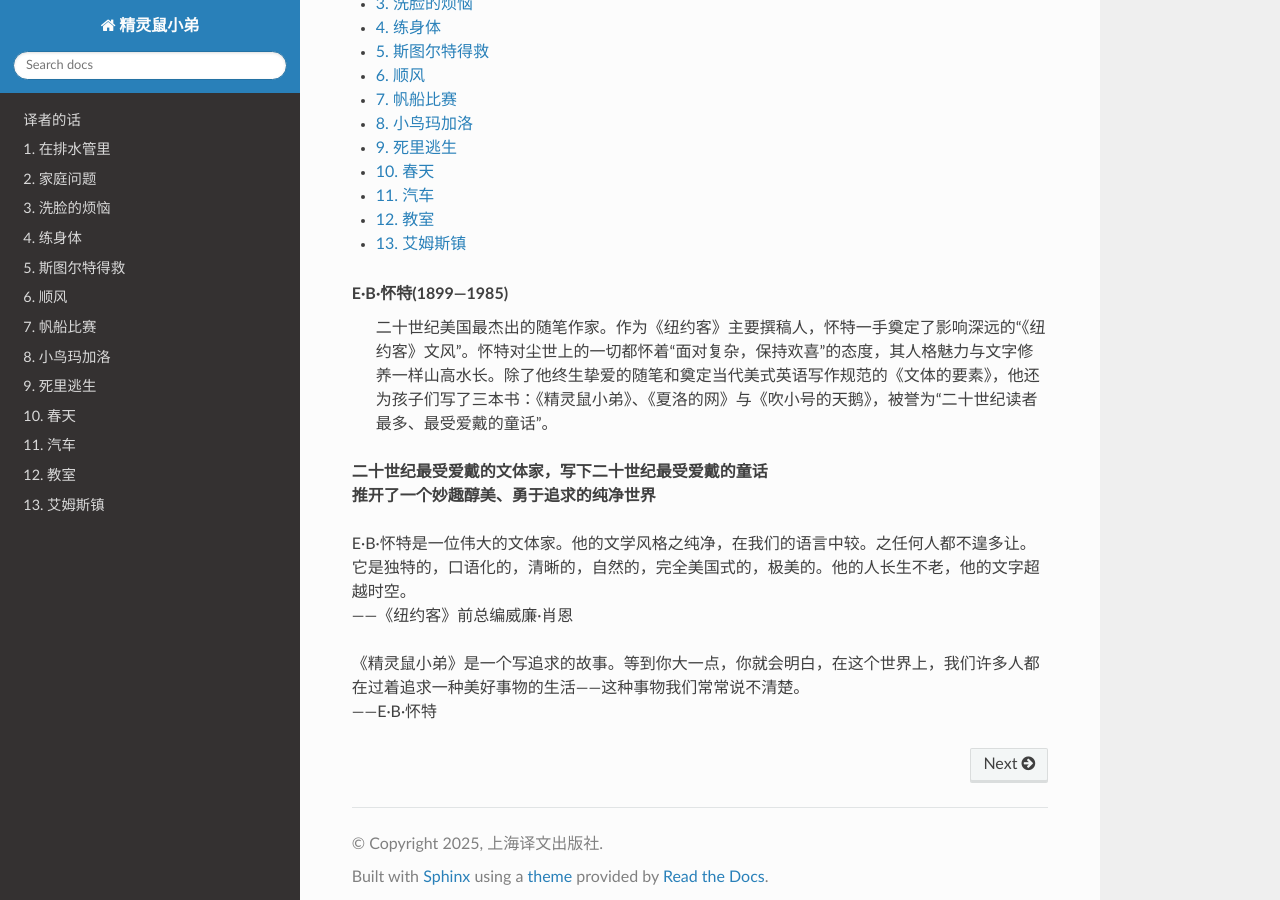
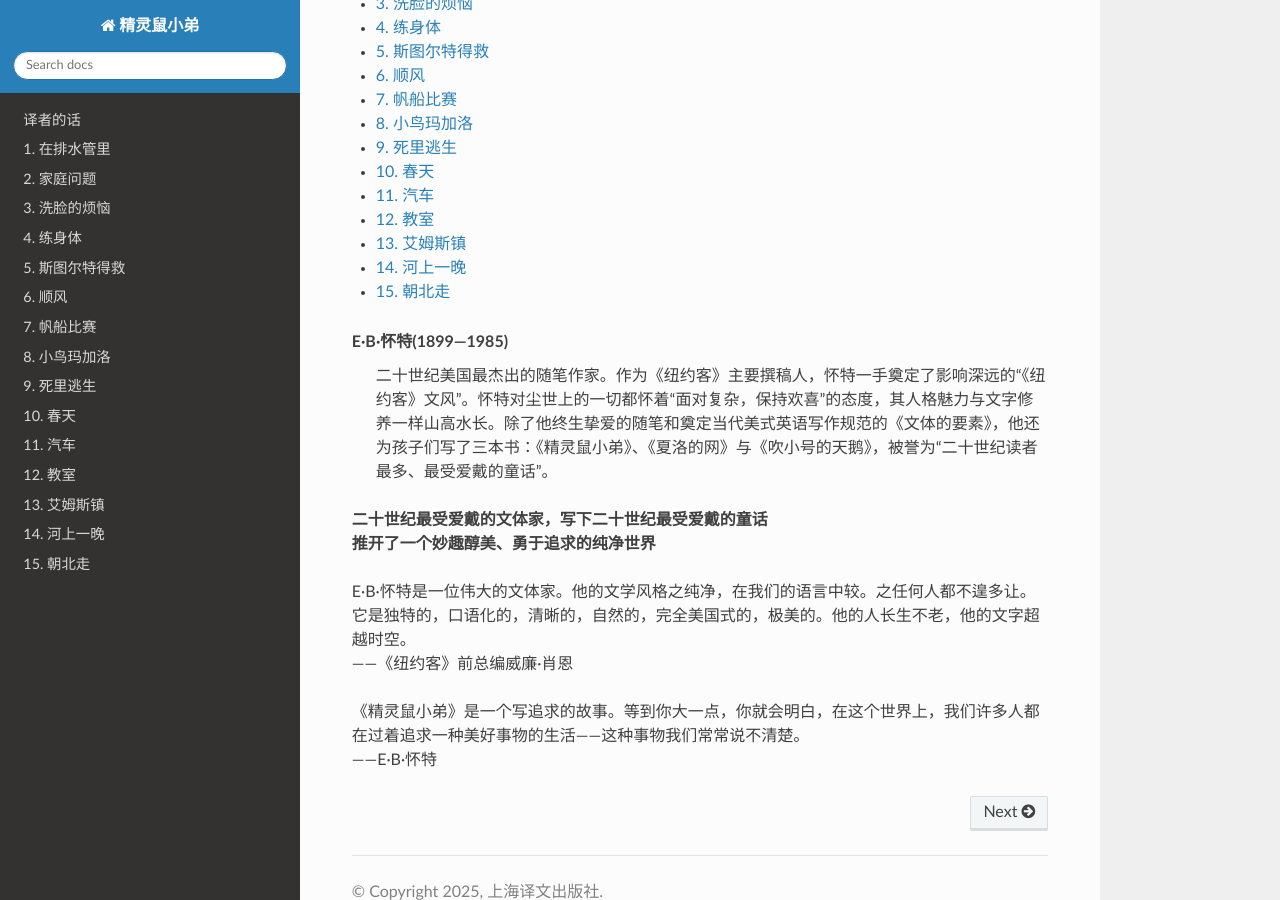
Before and after one commit to Jason2013/stuart-little-cn, a Sphinx documentation site: the page built from docs/source/index.rst, in a window 1280 px wide and 900 px high, scrolled down 440 px. Built offline with Sphinx 7.4.7 and the Read the Docs theme 3.1.0, drawn with Linux system fonts in a browser that asks for light colours; some of the changed lines change nothing that is shown.

Commit message:
Add chapter 14 and 15.

```diff
--- /dev/null
+++ b/docs/source/14.rst
@@ -0,0 +1,86 @@
+河上一晚
+========
+
+斯图尔特来到他的河边营地，又是累，又是热。他把小划子放在水上，看到它漏得厉害，感到很难过。桦树皮在船尾的地方用一根带子扎起来，水从缝里流进来了。几秒钟工夫，半只小划子已经都是水。
+
+“该死！”斯图尔特说。“我给骗了。”他花了七角六分钱要买一只真正的印第安人桦树皮小划子，结果它是漏水的。
+
+“该死，该死，该死，”他嘟囔着。
+
+接着他舀干小划子里的水，把它拉上岸来修理。他知道他不能带哈丽特出来坐一只漏船——她不会喜欢
+
+这样的。他尽管很累，还是爬上一棵云杉树，找到一些云杉树脂汁。他用它们来堵住裂缝，补了漏。即使这样，这小划子还是变成了一只古怪的小船。要不是斯图尔特有丰富的航海经验，他会有大麻烦的。尽管只是个纪念品，但这是一只摇摇晃晃的船。斯图尔特把石头从岸上搬到水边，用一块又一块石头来稳定小划子，直到它浮得平稳为止。他还做了一张靠背，这样，哈丽特可以往后靠，如果高兴，还可以把手指插在水里玩水。他而且做了一个垫子，用一块干净手绢包上一些青苔扎起来。接着他去拿船桨来练习划船。
+
+他很生气，竟然只能用纸羹匙来当船桨用，但是他算定，这件事他也没有别的办法了。他不知道哈丽特是不是会注意到，他的船桨实际上只是吃冰淇淋用的匙子。
+
+一个下午斯图尔特都花在小划子上，校正压船的石头，填补裂缝，为了明天让这小划子像模像样。除了他跟哈丽特的约会，他什么也顾不上想。吃晚饭时候，他拿起他的斧子，砍倒了一棵蒲公英，打开一罐辣味火腿，就这样吃火腿和喝蒲公英汁，简单地吃了一顿晚饭。吃完晚饭，他用一棵蕨草支撑着自己，敲出一点云杉树脂汁来嚼，云杉树脂汁可以做口香糖嘛。他就这样躺在河边，一面遐想，一面嚼他的“口香糖”。在他的想像中，他想到明天和哈丽特一起游河的每一个细节。眼睛闭上，他好像清楚地看到整个过程她沿着小路走到河边来是什么样子，在暮色中小河将
+
+是何等安静，拉到岸上的小划子看上去有多么可爱。在想像中，他经历了他们俩一起度过这个晚上的每一分钟。他们将把小划子划到上游一大片睡莲叶子那里去。他请哈丽特踏上那片叶子坐一会儿。斯图尔特计划好在外衣里穿上游泳裤，这样，他就可以脱掉外面的衣服，从这片叶子跳到清凉的河中去游泳。他要游狗爬式，绕着睡莲叶子游来游去，而哈丽特在睡莲叶子上看着，赞美他的游泳本领。（想到这里，他嘴里的“口香糖”嚼得就加快了。)
+
+斯图尔特忽然张开眼睛坐起来。他想起了那封寄出的信，他不知道它是不是给送去了。它当然是封小得少见的信，也许会在信箱里没给看到。一想到这一点，他不由得担惊受怕。可是很快他又让他的思路回到河上，当他躺在那里的时候，一只三声夜鹰在对岸鸣唱起来，夜色笼罩大地，斯图尔特睡着了。
+
+第二天天亮时满天是云。斯图尔特得到村里去给汽车加油，因此他把小划子藏在一些树叶底下，牢牢拴在一块石头上，然后去办他的事，心里仍旧想着哈丽特，只希望这一天天气好一些。天看上去要下雨。
+
+斯图尔特从村里回来，头有点痛，他希望五点钟以前会好些。他觉得十分兴奋，因为他以前还从来没有带一位姑娘一起坐过小划子。他一个下午在帐篷里躺着，又试穿一件件衬衫，看哪一件穿上最好看，又梳他的胡子。一件干净衬衫刚穿上，他就发现它在膈肢窝底下是湿的，这是由于紧张得出汗的缘故，这一来他又只好换一件干的。他两点钟穿上第一件干净衬衫，三点钟穿上第二件干净衬衫，四点一刻穿上第三件干净衬衫。这样花去了大半个下午。等到五点钟越
+
+来越近，斯图尔特更是越来越紧张。他不住地低头看手表，抬头看小路，梳头发，自言自语，坐立不安。天已经转冷，斯图尔特几乎断定这就要下雨。他无法想像，万一就在哈丽特·艾姆斯露脸，要乘小划子的时候下起雨来，他可怎么办。
+
+最后五点钟到了。斯图尔特听见有人顺着小路走来。是哈丽特。她接受了他的邀请。斯图尔特一屁股坐下来，背靠一个树墩，想装出无所谓的样子，好像他一向跟姑娘们出来惯了。他一直等到哈丽特离他只有几英尺，这才站起来。
+
+“你好，”他说，尽量让他的声音不发抖。
+
+“你是利特尔先生吗？”哈丽特问道。
+
+“是的，”斯图尔特说。“谢谢你到这里来。”
+
+“我也谢谢你请我来，”哈丽特回答。她穿一件白色羊毛套衫、一条花呢裙子、一双白色羊毛短袜、一双运动鞋。她的头发用一条颜色鲜艳的头巾包住，斯图尔特注意到，她手里拿着一包薄荷糖。
+
+“没什么，很高兴这样做，”斯图尔特说。“我只希望我们有更好的天气。看上去不大好，你不觉得吗？”斯图尔特拼命要使他的话听上去有英国人的口音。
+
+哈丽特抬头看看天空，点点头。“噢，得了，”她说，“天要下雨总是要下的。”
+
+“一点不错，”斯图尔特重复她的话，“天要下雨总是要下的。我的小划子在岸上不远的地方。我可以扶你过小路上那些不平的地方吗？”斯图尔特天生是只有礼貌的老鼠，可哈丽特说她不需要任何帮忙。她是个灵活的姑娘，一点没有会绊跤或者摔倒的样子。斯图尔特带路到他藏起小划子的地方，哈丽特跟在后面，但等他们来到那个地点，斯图尔特一下子吓坏了——
+
+他发现那小划子不在那里，它已经无影无踪。
+
+斯图尔特的心沉了下去。他觉得想哭。
+
+“小划子不见了，”他哼哼说。
+
+接着他发疯似的在岸上跑上跑下，到处寻找。哈丽特也跟他一起找。过了一会儿，他们终于把小划子找到了——可它已经变成一堆破烂。有人玩过它。一条很长的粗绳子拴着它的一头。压船的石头没有了。垫子没有了。靠背没有了。堵裂缝的云杉树脂汁脱落了。到处是泥巴，有一把船桨已经扭得弯弯曲曲。就是一堆破烂。就像一只桦树皮小划子让大孩子们玩完以后的样子。
+
+斯图尔特心碎了。他不知道怎么办好。他在一根树枝上坐下来，双手抱着头。“噢，唉呀，”他说个不停，“噢，唉呀，哦唷！”
+
+“出什么事了？”哈丽特问。
+
+“艾姆斯小姐，”斯图尔特声音发抖地说，“我向你保证，一切事情我本来安排得妥妥帖帖的——一切事情。可现在瞧！”
+
+哈丽特打算把小划子装好，还是到河上去玩，可是斯图尔特一听这个主意简直受不了。
+
+“没有用，”他伤心地说，“不会跟原来一样了。”“跟什么原来一样？”哈丽特问。
+
+“跟我昨天设想的样子一样。这些事情我怕女人是没有办法明白的。你看那根绳子！它扎得那么紧，我永生永世也解它不下来！”
+
+“那么，”哈丽特建议，“我们就不能让它漂在水上，跟在我们后面吗？”
+
+斯图尔特绝望地看着她。“你看见过印第安人在平静的河上划小划子，船尾有拖着一根粗绳子的吗？”他问道。
+
+“我们可以装作在钓鱼，”哈丽特说，她不理解有人为了船的事那么烦恼。
+
+“我不想装作我在钓鱼，”斯图尔特绝望地叫道。“再说，你看那些泥巴！看看它们！”他现在已经是在急叫了。
+
+哈丽特在树枝上斯图尔特的身边坐下来。她递给他一片薄荷糖，但是他摇摇头。
+
+“那好吧，”她说，“开始下雨了，我想，如果你不带我去划小划子，我还是快点走好。我不明白你为什么要坐在这里愁眉苦脸的。你愿意上我家去吗？吃完晚饭，你可以带我去乡村俱乐部跳舞。这样可能让你快活起来。”
+
+“不，谢谢你，”斯图尔特回答说。“我不会跳舞。再说，我打算明天早晨一早出发。到天亮时候，我可能已经在路上了。”
+
+“下雨你打算在外面睡觉吗 ?^(&#39;&#39;) 哈丽特问他。
+
+“当然，”斯图尔特说。“我可以爬到小划子底下去。”
+
+哈丽特耸耸肩。“那么，”她说，“再见了，利特尔先生。”
+
+“再见，艾姆斯小姐，”斯图尔特说。“我很抱歉，我们在河边的傍晚不得不这样结束。”
+
+“我也是，”哈丽特说。她顺着湿漉漉的小路朝特莱西街走掉，留下斯图尔特单独和他破碎的梦以及他破碎的小划子在一起。
--- /dev/null
+++ b/docs/source/15.rst
@@ -0,0 +1,84 @@
+朝北走
+======
+
+那天夜里，斯图尔特睡在小划子底下。
+
+他四点钟醒来，看见雨已经停了。天亮以后会是个大好天。头顶树枝上的小鸟已经在活动，发出清亮的声音。每只鸟飞过去，斯图尔特都要看看它是不是玛加洛。
+
+在城郊他找到了一个加油站，停下来给汽车加上些汽油。
+
+“请来五······”斯图尔特对加油站那人说。
+
+那人惊讶地看着这辆一丁点儿大的小汽车。
+
+“五什么？”他问道。
+
+“五滴，”斯图尔特说。
+
+可是那人摇摇头，说他不能卖那么一点儿汽油。
+
+“为什么不能呢？”斯图尔特问道。“你要的是钱，我要的是汽油。我们为什么不能商量商量，想出个办法呢？”
+
+加油站那人进屋拿出来一个滴药水用的滴管。斯图尔特旋开汽车油箱的盖子，那人滴进五滴汽油。
+
+“我以前还从来没有做过这样的事，”那人说。
+
+“还是看着点汽油吧，”斯图尔特说。
+
+汽车检查过，钱也付了以后，斯图尔特上车开动发动机，把车开到公路上。天空越来越亮，一路过去，晨雾透进了最早的亮光。村子还在睡梦中，斯图尔特的汽车平稳地呼呼开走。斯图尔特觉得精力恢复了，很高兴又上了路。
+
+到了离城半英里的地方，公路岔开了。一条路向西，一条路向北。斯图尔特把车开到朝北走的那条路一边，下车来看看情况。让他奇怪的是，他发现有一个人坐在沟里，背靠着一个路标。那人腿上戴着靴刺，腰间围了一条粗皮带。斯图尔特明白，这一定是个电
+
+话公司的修理工人。
+
+“你早，”斯图尔特用友好的口气说。那修理工人把一只手举到头上打了个招呼。斯图尔特走到沟里，坐到他身边，深深吸一口甜甜的新鲜空气。“接下来是个大晴天，”他观察着说。
+
+“没错，”修理工人同意他的话，“是个大晴天。我这就要爬我的电线杆了。”
+
+“我祝愿你天气好，抓得紧，”斯图尔特说。“我说，你在你那些电线杆顶上看见什么鸟吗？”
+
+“是的，我看见的鸟可多了，”修理工人说。
+
+“那好，如果你碰巧看见一只鸟叫玛加洛的，”斯
+
+图尔特说，“如果你能写几个字给我，我将感激不尽。这是我的名片。”
+
+“请说说这鸟的模样吧，”修理工人拿出记事本和铅笔说。
+
+“棕色，”斯图尔特说。“棕色，胸口有一道黄条纹。”
+
+“知道它是哪里来的吗？”那人问。
+
+“它来自曾经长满高高麦子的田野；它来自长满浓密的蕨草和蓟草的牧场；它来自长满绣绒菊的溪谷；它爱吹口哨。”
+
+那修理工人把这些全扼要记下来了。“田野······麦子······牧场，蕨草和蓟草，溪谷，绣绒菊。喜欢吹口哨。”接着他把本子放回衣兜，把斯图尔特的名片插进他的皮夹子。“我会注意看的，”他答应说。
+
+斯图尔特谢过他。他们又默默坐了一会儿。接下来那人开了口。
+
+“你朝哪个方向走？”他问道。
+
+“朝北，”斯图尔特说。
+
+“朝北走好，”修理工人说。“我一向喜欢朝北走。当然，西南也是好方向。”
+
+“对，我想也是，”斯图尔特沉思着说。
+
+“还有东边，”修理工人说下去。“有一回我朝东走，碰到了一件有趣的事。你要我把这件事讲给你听吗？”“不了，谢谢，”斯图尔特说。
+
+修理工人似乎很失望，不过他还是说下去。“关于北边也有些东西，”他说，“这些东西使它和所有其他方向不同。一个人朝北走，依我看是一点不错的。”
+
+“我也就是这么看，”斯图尔特说。“我很希望，从现在起我将一直朝北走，直到我的生命结束。”
+
+“一个人会碰到比那更糟糕的事情，”修理工人说。
+
+“是的，我知道，”斯图尔特回答。
+
+“随着一根坏了的电话线朝北走，我曾经到过一些很奇怪的地方，”修理工人说下去。“一些沼泽长着雪松，乌龟在木块上等待，但又不等待着什么东西；一些田地被歪斜的篱笆围住，篱笆一动不动地立久了，都毁坏了；果园老得都忘掉农场房子原先在哪里。在北方，我曾经在蔓生着蕨草和桧树的牧场吃过饭，它们全在美丽的天空下，清风徐来。我的工作曾经让我在冬夜里到云杉林中，那儿雪又深又松软，是兔子过
+
+狂欢节的最佳场所。我曾经安静地坐在北方铁路枢纽站的站台上，在温暖的时刻，闻着温暖的气息。我知道北方一些活水的湖泊，丝毫不受惊扰，除了鱼和鹰，自然，还有电话公司，电话公司必须笔直向前。我很熟悉所有这些地方。它们离开这里很远很远——这一点可不要忘了。一个在寻找东西的人，他是不会走得很快的。”
+
+“这话完全不假，”斯图尔特说。“好，我想我该上路了。谢谢你对我说的友好的话。”
+
+“没什么，”修理工人说。“我希望你找到那只鸟。”
+
+斯图尔特从沟里出来，爬上他的汽车，开始顺着朝北的路开。太阳刚从右边的山冈升起来。他向前面一望无际的广阔土地看去，路显得很长。但天空是明亮的，他总感觉到，他正朝着正确的方向走。
--- a/docs/source/index.rst
+++ b/docs/source/index.rst
@@ -23,6 +23,8 @@
    11
    12
    13
+   14
+   15
 
 E·B·怀特(1899—1985)
     二十世纪美国最杰出的随笔作家。作为《纽约客》主要撰稿人，怀特一手奠定了影响深远的“《纽约客》文风”。怀特对尘世上的一切都怀着“面对复杂，保持欢喜”的态度，其人格魅力与文字修养一样山高水长。除了他终生挚爱的随笔和奠定当代美式英语写作规范的《文体的要素》，他还为孩子们写了三本书：《精灵鼠小弟》、《夏洛的网》与《吹小号的天鹅》，被誉为“二十世纪读者最多、最受爱戴的童话”。
```
